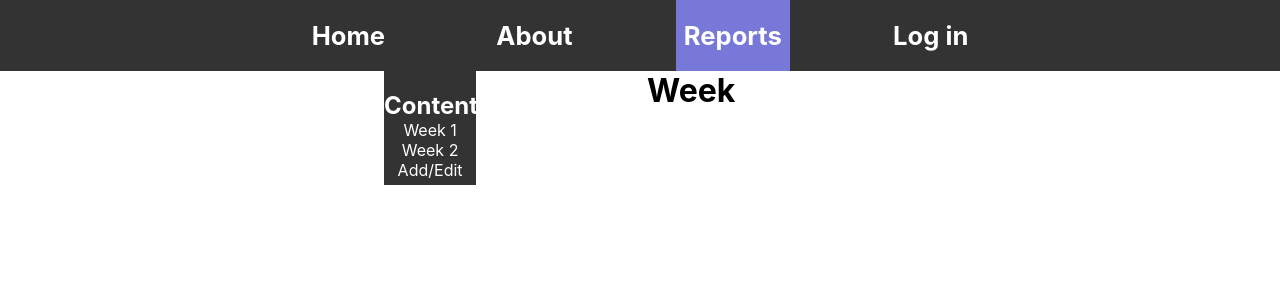
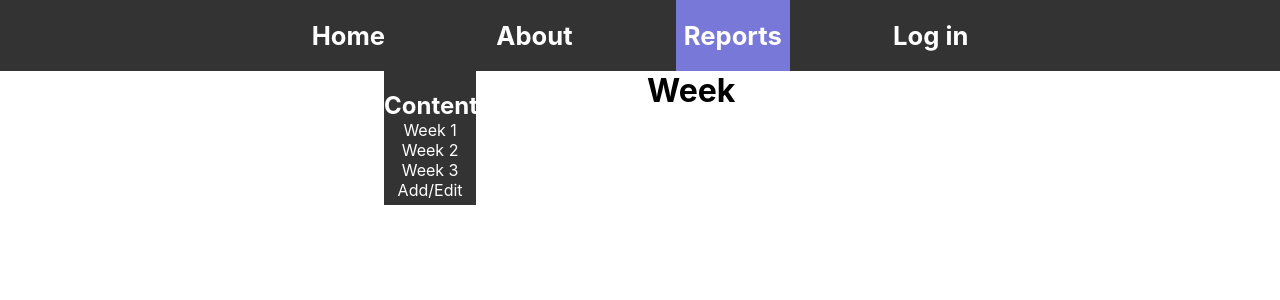
Before and after one commit to rinnegard/me-jsramverk, a React (Create React App) app: page /report/week/1 in a window 1280 px wide. Shown: the top 300 px of the page. Built offline with nearby package versions, Linux system fonts and the light colour scheme; no server answers.

Commit message:
Fixed wrong link in readme and added link to week 3 report in toc

```diff
--- a/src/components/Toc.js
+++ b/src/components/Toc.js
@@ -22,6 +22,13 @@ function Toc() {
                 </li>
                 <li>
                     <Link
+                        to="/report/week/3"
+                    >
+                        Week 3
+                    </Link>
+                </li>
+                <li>
+                    <Link
                         to="/report/add"
                     >
                         Add/Edit
```
Also changed, not shown: 1 other file (tests, documents, lock files or other folders).
